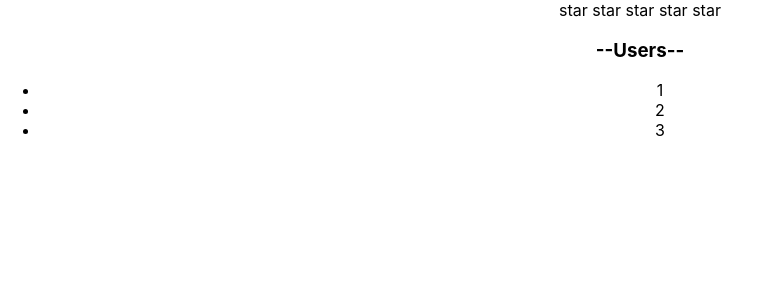
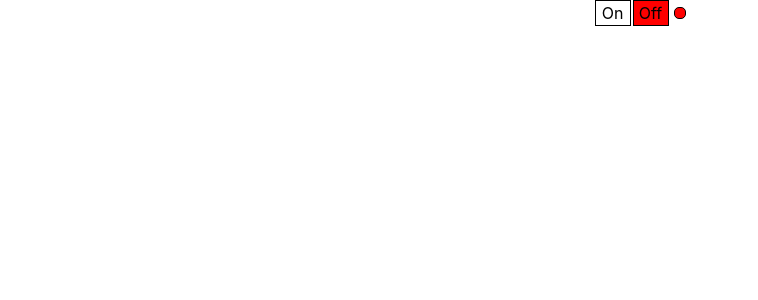
Before and after one commit to OlhaFedorets/react-it, a React (Create React App) app: page / in a window 1280 px wide. Shown: the top 300 px of the page, without its empty margins (0-758 px from the left). Built offline with nearby package versions, Linux system fonts and the light colour scheme.

Commit message:
change app

```diff
--- a/src/App.tsx
+++ b/src/App.tsx
@@ -10,20 +10,21 @@ function App() {
 
     let [ratingValue, setRatingValue] = useState<RatingValueType>(0);
     let [accordionCollapsed, setAccordionCollapsed] = useState<boolean>(false);
+    let [on, setOn] = useState(false)
 
     return (
         <div className="App">
 
-            <Rating value={ratingValue} onClick={setRatingValue}/>
+            {/*<Rating value={ratingValue} onClick={setRatingValue}/>*/}
 
-            {/*<OnOff />*/}
+            <OnOff on={on} onClick={setOn}/>
 
             {/*<UncontrolledAccordion title={'Menu'}/>*/}
             {/*<UncontrolledAccordion title={'Users'}/>*/}
 
             {/*<UncontrolledRating />*/}
 
-            <Accordion title={'Users'} onClick={setAccordionCollapsed} collapsed={accordionCollapsed}/>
+            {/*<Accordion title={'Users'} onClick={setAccordionCollapsed} collapsed={accordionCollapsed}/>*/}
             {/*<Accordion title={'Menu'} onClick={setAccordionCollapsed} collapsed={accordionCollapsed}/>*/}
 
             {/*<AppTitle/>*/}
```
